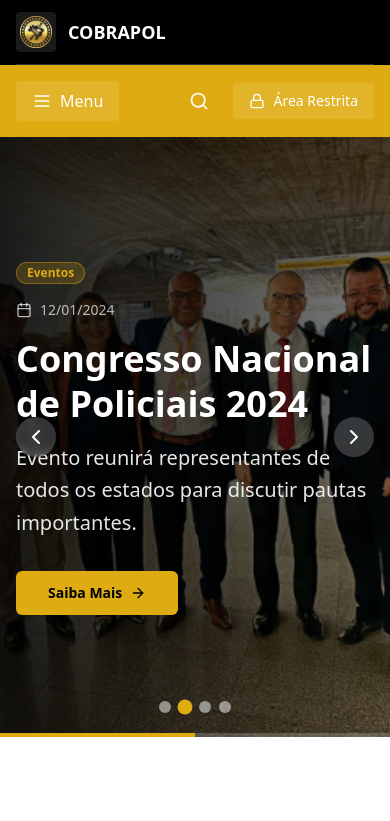
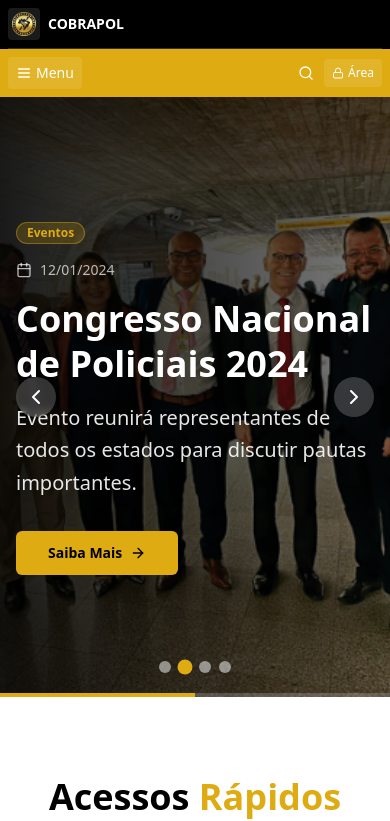
Before and after one commit to Dwalkerd/cobrapol-33, a React (Vite) app: page / in a window 390 px wide. Shown: the top 821 px of the page. Built offline with nearby package versions, Linux system fonts and the light colour scheme.

Commit message:
Adaptar barra superior e menu mobile

```diff
--- a/src/components/Header.tsx
+++ b/src/components/Header.tsx
@@ -159,17 +159,17 @@ const Header = () => {
     <header className="sticky top-0 z-50">
       {/* Top bar - Black background */}
       <div className="bg-black text-white">
-        <div className="container mx-auto px-4">
-          <div className="flex justify-between items-center py-3 border-b border-white/20">
-          <Link to="/" className="flex items-center gap-3 hover:opacity-80 transition-opacity">
+        <div className="container mx-auto px-2 sm:px-4">
+          <div className="flex justify-between items-center py-2 sm:py-3 border-b border-white/20">
+          <Link to="/" className="flex items-center gap-2 sm:gap-3 hover:opacity-80 transition-opacity">
             <div className="bg-primary-foreground/10 p-1 rounded">
               <img
                 src="/lovable-uploads/18bd6ef1-312b-49a8-8679-fb0436eb8e48.png"
                 alt="Logo Cobrapol"
-                className="h-8 w-8 rounded"
+                className="h-6 w-6 sm:h-8 sm:w-8 rounded"
               />
             </div>
-            <span className="text-lg font-bold">COBRAPOL</span>
+            <span className="text-sm sm:text-lg font-bold">COBRAPOL</span>
           </Link>
 
           {/* Center links */}
@@ -199,16 +199,16 @@ const Header = () => {
           </div>
 
           {/* Right side tools */}
-          <div className="flex items-center gap-4">
-            <div className="hidden md:flex items-center gap-2">
-              {socialLinks.map((social, index) => (
+          <div className="flex items-center gap-2 sm:gap-4">
+            <div className="hidden sm:flex items-center gap-1 sm:gap-2">
+              {socialLinks.slice(0, 3).map((social, index) => (
                 <a
                   key={index}
                   href={social.href}
                   target="_blank"
                   rel="noopener noreferrer"
                   aria-label={social.label}
-                  className="bg-primary-foreground/10 hover:bg-primary text-primary-foreground hover:text-black p-2 rounded transition-all duration-200"
+                  className="bg-primary-foreground/10 hover:bg-primary text-primary-foreground hover:text-black p-1.5 sm:p-2 rounded transition-all duration-200"
                 >
                   <social.icon />
                 </a>
@@ -221,15 +221,15 @@ const Header = () => {
 
       {/* Main navigation bar - Primary color */}
       <div className="bg-primary text-primary-foreground">
-        <div className="container mx-auto px-4">
-          <div className="flex justify-between items-center py-4">
+        <div className="container mx-auto px-2 sm:px-4">
+          <div className="flex justify-between items-center py-2 sm:py-4">
           {/* Menu button */}
           <button
-            className="flex items-center gap-2 bg-primary-foreground/10 hover:bg-primary-foreground/20 px-4 py-2 rounded transition-colors"
+            className="flex items-center gap-1 sm:gap-2 bg-primary-foreground/10 hover:bg-primary-foreground/20 px-2 sm:px-4 py-1.5 sm:py-2 rounded transition-colors"
             onClick={() => setIsMenuOpen(!isMenuOpen)}
           >
-            <Menu className="h-5 w-5" />
-            <span className="font-medium">Menu</span>
+            <Menu className="h-4 w-4 sm:h-5 sm:w-5" />
+            <span className="text-sm sm:text-base font-medium">Menu</span>
           </button>
 
           {/* Quick actions - Desktop only */}
@@ -246,40 +246,41 @@ const Header = () => {
           </div>
 
           {/* Search and area do associado */}
-          <div className="flex items-center gap-4">
+          <div className="flex items-center gap-1 sm:gap-4">
             <div className="relative">
               {isSearchOpen ? (
-                <form onSubmit={handleSearch} className="flex items-center bg-primary-foreground/10 rounded-lg px-3 py-2">
+                <form onSubmit={handleSearch} className="flex items-center bg-primary-foreground/10 rounded-lg px-2 sm:px-3 py-1.5 sm:py-2">
                   <input
                     type="text"
                     value={searchQuery}
                     onChange={(e) => setSearchQuery(e.target.value)}
                     placeholder="Buscar..."
-                    className="bg-transparent text-primary-foreground placeholder:text-primary-foreground/60 text-sm w-48 focus:outline-none"
+                    className="bg-transparent text-primary-foreground placeholder:text-primary-foreground/60 text-sm w-24 sm:w-48 focus:outline-none"
                     autoFocus
                     onClick={(e) => e.stopPropagation()}
                   />
-                  <button type="submit" className="ml-2 p-1 hover:bg-primary-foreground/10 rounded">
-                    <Search className="h-4 w-4" />
+                  <button type="submit" className="ml-1 sm:ml-2 p-1 hover:bg-primary-foreground/10 rounded">
+                    <Search className="h-3 w-3 sm:h-4 sm:w-4" />
                   </button>
                 </form>
               ) : (
                 <button
-                  className="p-2 hover:bg-primary-foreground/10 rounded transition-colors"
+                  className="p-1.5 sm:p-2 hover:bg-primary-foreground/10 rounded transition-colors"
                   title="Buscar"
                   onClick={(e) => {
                     e.stopPropagation();
                     setIsSearchOpen(true);
                   }}
                 >
-                  <Search className="h-5 w-5" />
+                  <Search className="h-4 w-4 sm:h-5 sm:w-5" />
                 </button>
               )}
             </div>
             <Link to="/area-associado">
-              <button className="flex items-center gap-2 bg-primary-foreground/10 hover:bg-primary-foreground/20 px-4 py-2 rounded transition-colors text-sm">
-                <Lock className="h-4 w-4" />
-                Área Restrita
+              <button className="flex items-center gap-1 sm:gap-2 bg-primary-foreground/10 hover:bg-primary-foreground/20 px-2 sm:px-4 py-1.5 sm:py-2 rounded transition-colors text-xs sm:text-sm">
+                <Lock className="h-3 w-3 sm:h-4 sm:w-4" />
+                <span className="hidden sm:inline">Área Restrita</span>
+                <span className="sm:hidden">Área</span>
               </button>
             </Link>
           </div>
@@ -287,10 +288,10 @@ const Header = () => {
 
         {/* 3-Level Navigation Menu */}
         {isMenuOpen && (
-          <nav className="fixed inset-0 top-[120px] bg-black/20 backdrop-blur-sm z-40 animate-fade-in">
+          <nav className="fixed inset-0 top-[100px] sm:top-[120px] bg-black/20 backdrop-blur-sm z-40 animate-fade-in">
             <div className="flex h-full">
               {/* Level 1: Categories */}
-              <div className="w-80 bg-white border-r border-gray-200 shadow-xl overflow-y-auto animate-slide-in-right">
+              <div className="w-full sm:w-80 bg-white border-r border-gray-200 shadow-xl overflow-y-auto animate-slide-in-right">
                 <div className="p-4">
                   {/* Quick actions for mobile */}
                   <div className="lg:hidden mb-6">
@@ -332,7 +333,7 @@ const Header = () => {
 
               {/* Level 2: Subcategories/Items */}
               {selectedCategory && (
-                <div className="w-80 bg-white border-r border-gray-200 shadow-xl overflow-y-auto animate-slide-in-right">
+                <div className="hidden sm:block w-80 bg-white border-r border-gray-200 shadow-xl overflow-y-auto animate-slide-in-right">
                   <div className="p-4">
                     <h3 className="font-semibold text-primary mb-4 border-b border-gray-200 pb-2">
                       {selectedCategory}
```
